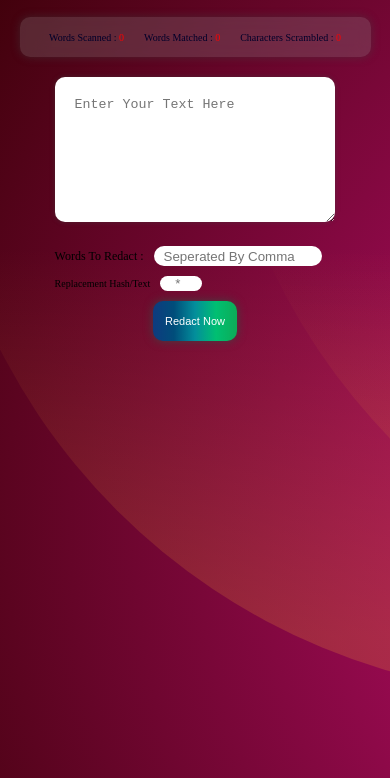
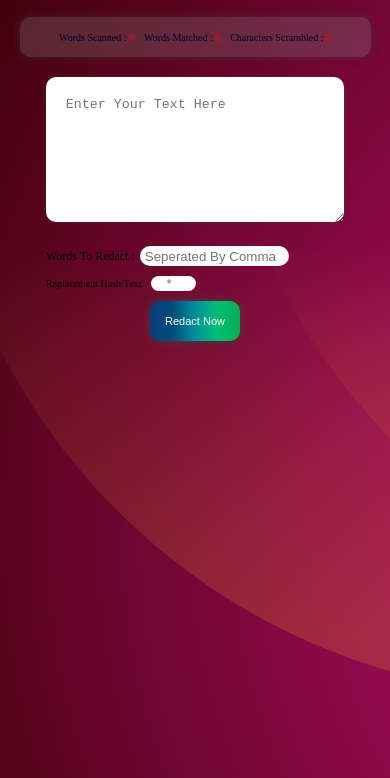
Before and after one commit to ezeobinna/redact, a plain HTML site: page index.html in a window 390 px wide. Shown: the part 66-844 px from the top of the page. Drawn offline with Linux system fonts and the light colour scheme.

Commit message:
Update index.css

```diff
--- a/index.css
+++ b/index.css
@@ -163,7 +163,7 @@
         padding-block: 10px;
     }
     .status div {
-        margin-inline: 10px;
+        margin-inline: 5px;
         font-size: 10px;
     }
 
@@ -171,16 +171,16 @@
         font-size: 10px;
     }
     .box {
-        width: 80%;
+        width: 85%;
     }
     .scrambled_words div {
         margin-bottom: 10px;
     }
     #scrambled {
-        width: 60%;
+        width: 50%;
         height: 20px;
-        margin-left: 10px;
-        padding-left: 10px;
+        margin-left: 5px;
+        padding-left: 5px;
     }
     .words {
         font-size: 12px;
```
